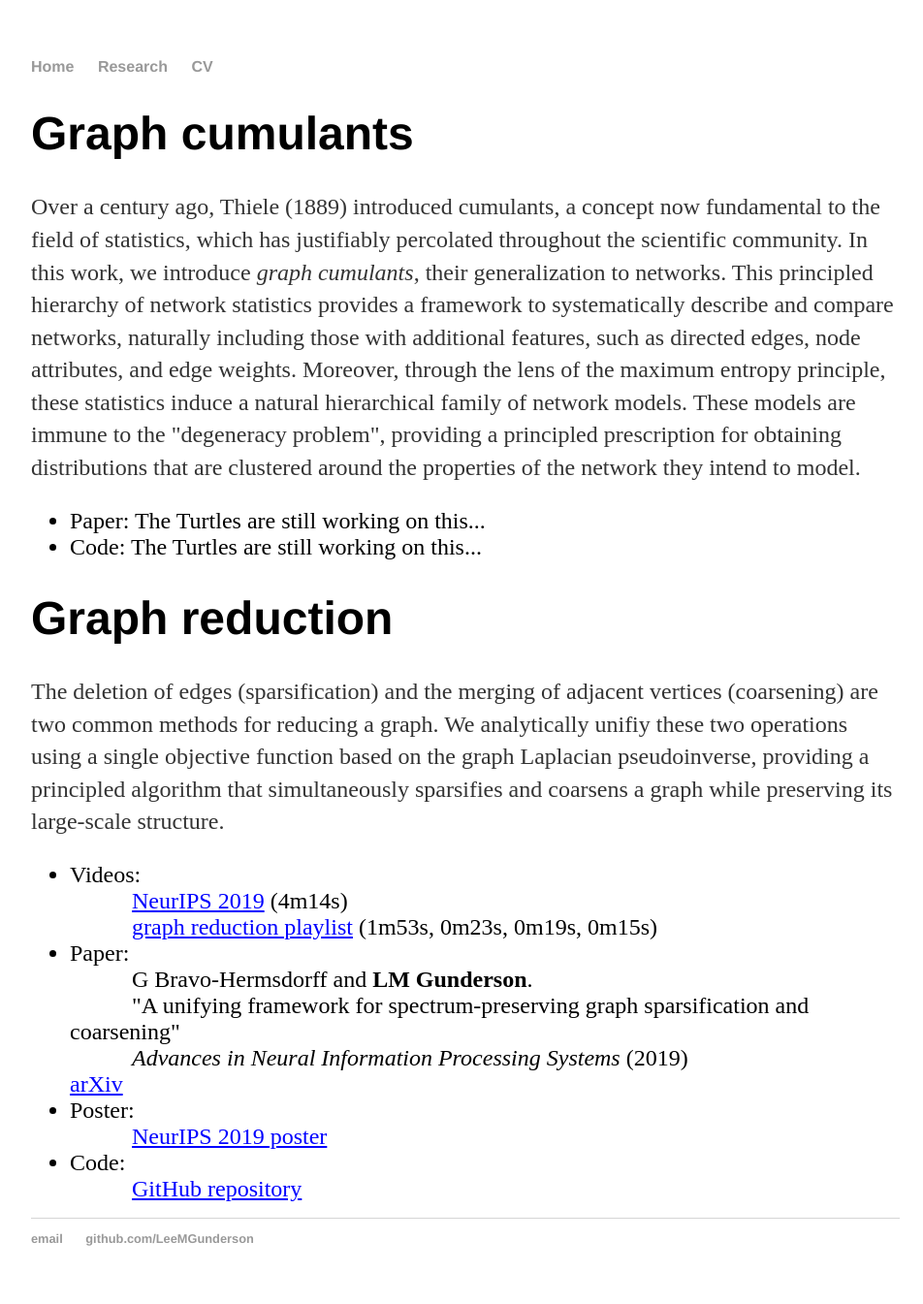
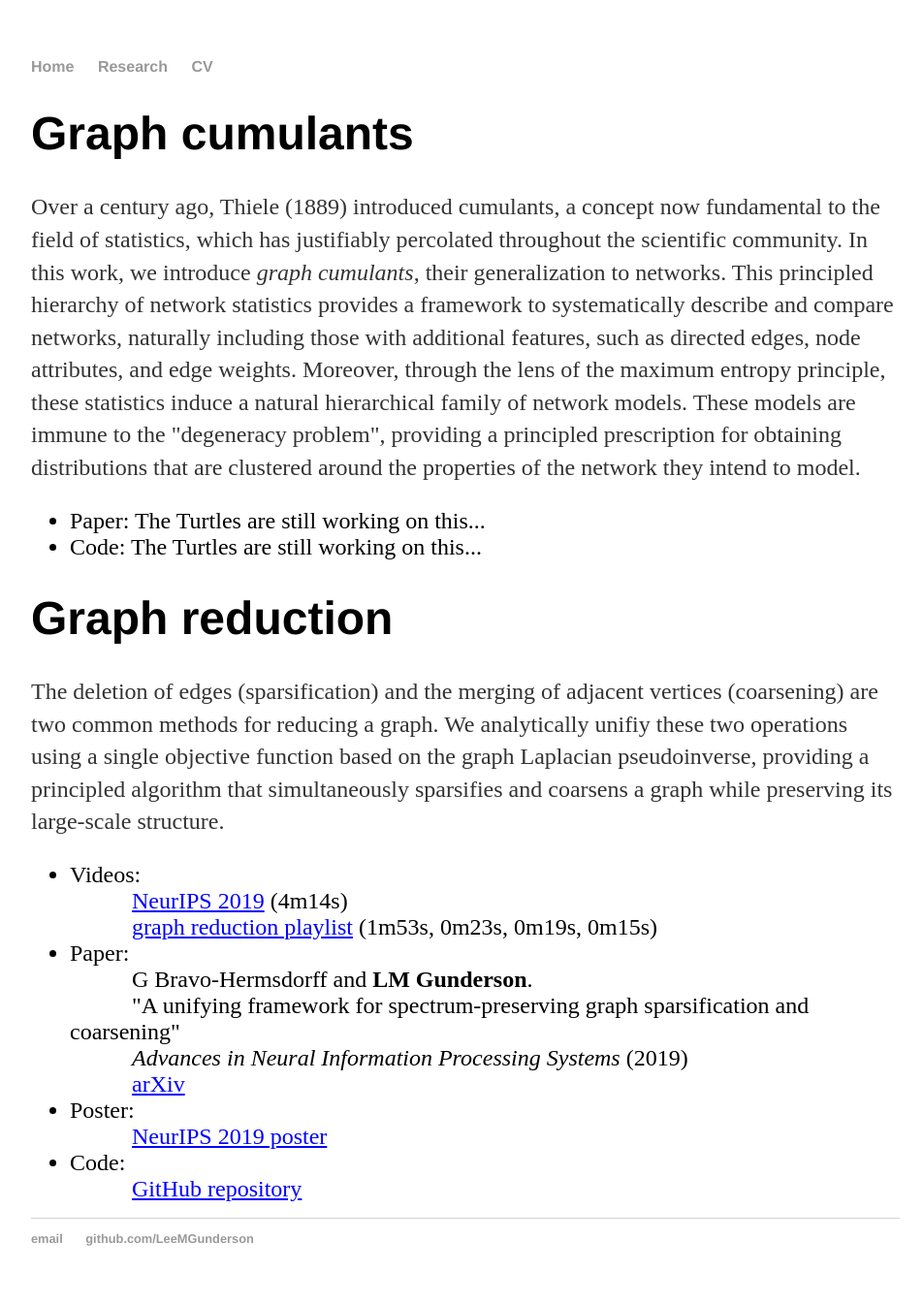
Before and after one commit to LeeMGunderson/LeeMGunderson.github.io, a Jekyll site: the page built from research/index.html, in a window 1280 px wide. Shown: the whole page at 97% size, without its empty margins (160-1112 px from the left). Built offline with Jekyll 4.4.1, drawn with Linux system fonts in a browser that asks for light colours.

Commit message:
Update index.html

```diff
--- a/research/index.html
+++ b/research/index.html
@@ -33,7 +33,7 @@
 				<br>
 				<font style="margin-left:64px; font-size:24px"><i>Advances in Neural Information Processing Systems</i> (2019)</font>
 				<br>
-				<a href="https://arxiv.org/abs/1902.09702" target="_blank" style="text-decoration:underline; color:blue">arXiv</a>
+				<a href="https://arxiv.org/abs/1902.09702" target="_blank" style="margin-left:64px; font-size:24px; text-decoration:underline; color:blue;">arXiv</a>
 			</li>
 			<li style="font-size:24px";>Poster:
 				<br>
```
